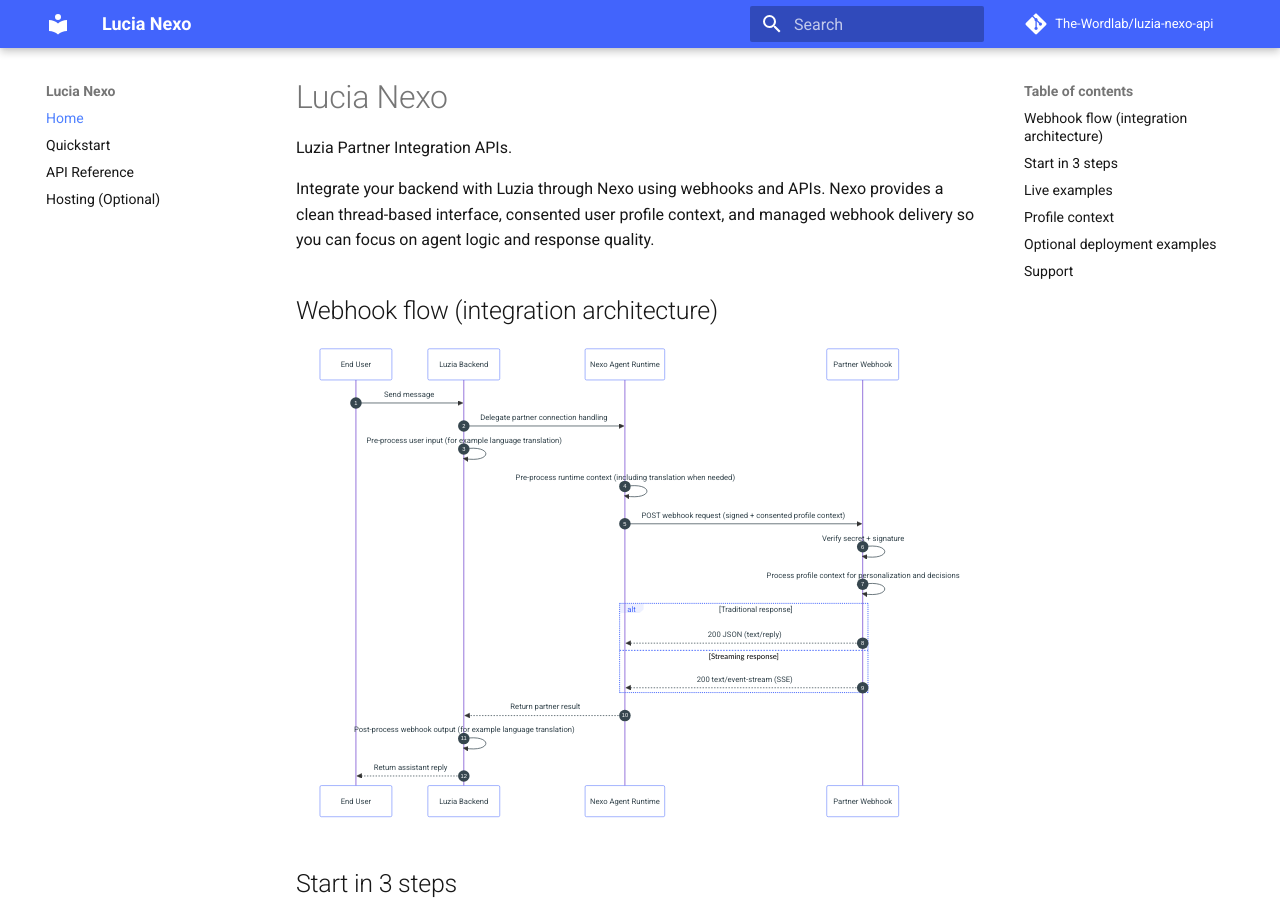
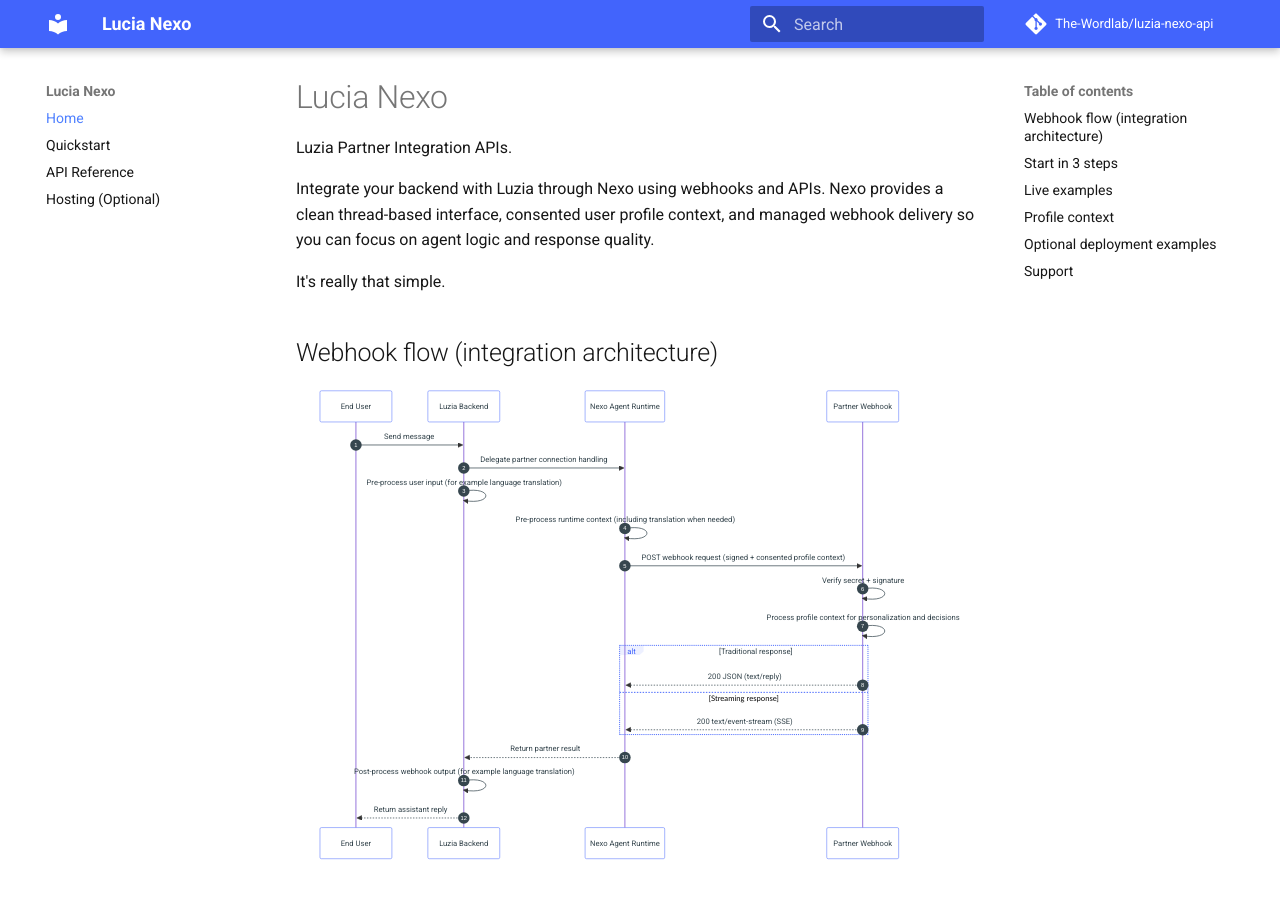
Before and after one commit to The-Wordlab/luzia-nexo-api, an MkDocs documentation site: the page built from docs/index.md, in a window 1280 px wide and 900 px high. Built offline with MkDocs 1.6.1 and Material for MkDocs 9.7.7, drawn with Linux system fonts in a browser that asks for light colours; comment, search, counter and statistics services are not loaded.

Commit message:
docs: add concise simplicity line to intro messaging

```diff
--- a/docs/index.md
+++ b/docs/index.md
@@ -3,6 +3,8 @@
 Luzia Partner Integration APIs.
 
 Integrate your backend with Luzia through Nexo using webhooks and APIs. Nexo provides a clean thread-based interface, consented user profile context, and managed webhook delivery so you can focus on agent logic and response quality.
+
+It's really that simple.
 
 ## Webhook flow (integration architecture)
 
```
Also changed, not shown: README.md (+2 -0 lines).
